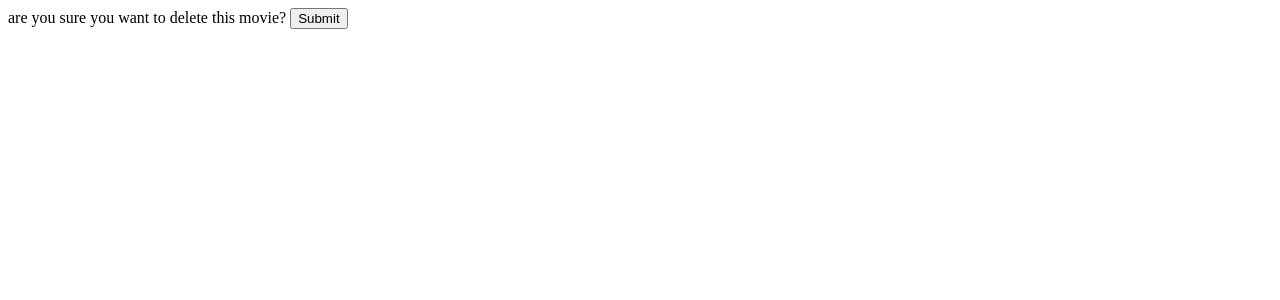
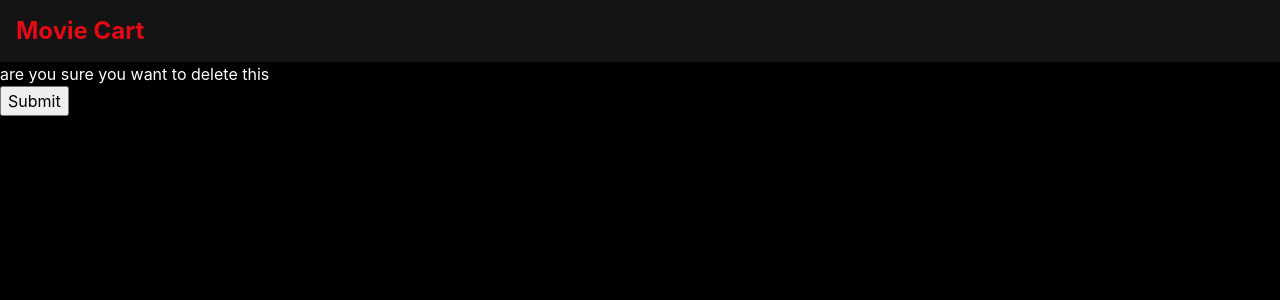
Before and after one commit to Akhil-Titus/inmakes_movie_web-app, a Django app: page /delete/1 in a window 1280 px wide. Shown: the top 300 px of the page. Run offline with Django 4.2, Linux system fonts and the light colour scheme.

Commit message:
Update delete.html

```diff
--- a/templates/delete.html
+++ b/templates/delete.html
@@ -1,5 +1,17 @@
+{% extends 'base.html' %}
+{% load static %}
+{% block body %}
+
 <form method="POST" enctype="multipart/form-data">
     {% csrf_token %}
-    are you sure you want to delete this movie?
+    <style>
+        /* Add CSS styles here */
+        body {
+            color: white;
+        }
+    </style>
+    are you sure you want to delete this  <br>
     <input type="submit">
 </form>
+
+{% endblock %}
```
